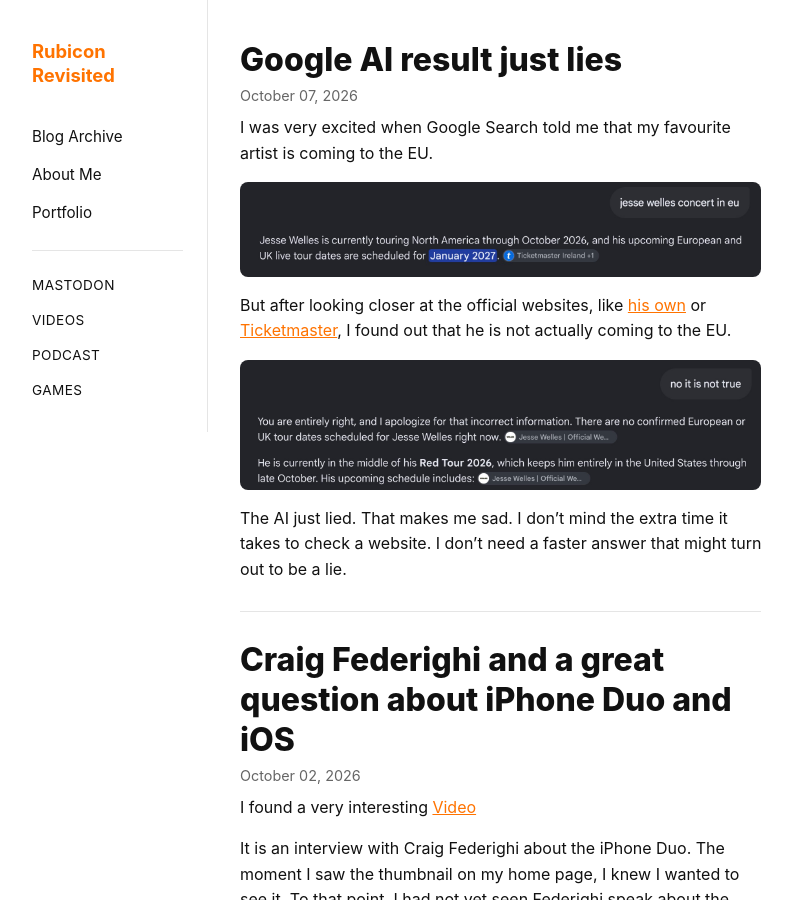
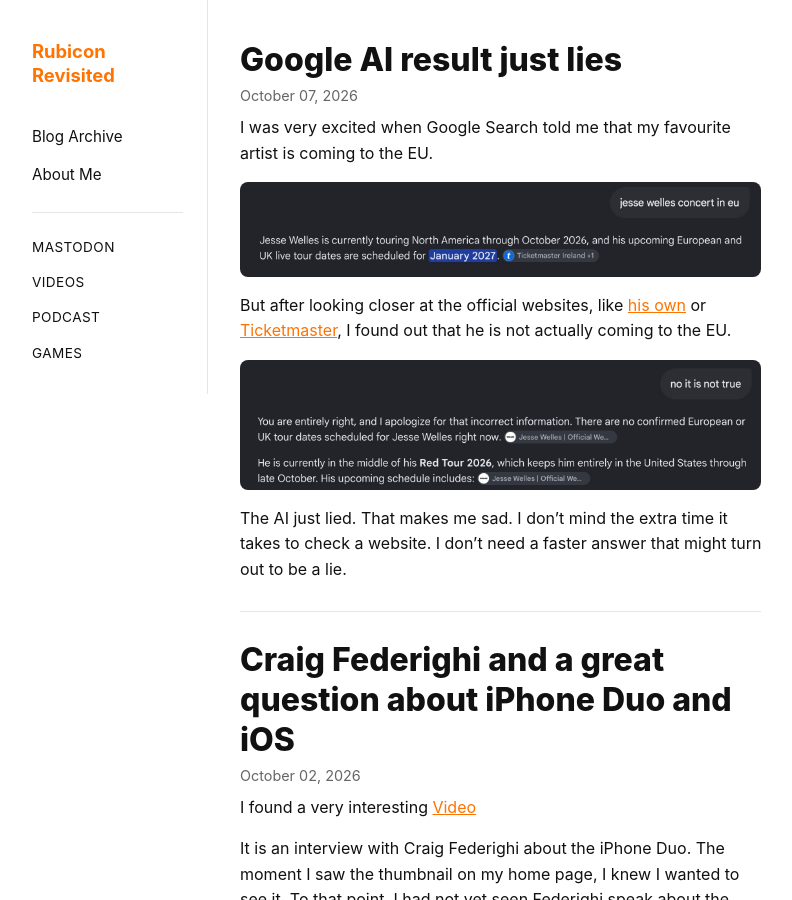
Before and after one commit to StepanJiri/stepankarasek.github.io, a Jekyll site: the page built from index.md, in a window 1280 px wide and 900 px high. Shown: the whole window, without its empty margins (152-944 px from the left). Built offline with Jekyll 4.4.1, drawn with Linux system fonts in a browser that asks for light colours.

Commit message:
Update default.html

```diff
--- a/_layouts/default.html
+++ b/_layouts/default.html
@@ -24,9 +24,6 @@
         <a href="{{ '/about/' | relative_url }}"
            class="nav-link {% if page.url contains '/about' %}active{% endif %}">About Me</a>
 
-        <a href="{{ '/portfolio/' | relative_url }}"
-           class="nav-link {% if page.url contains '/portfolio' %}active{% endif %}">Portfolio</a>
-
         <div class="sidebar-divider"></div>
 
         <a href="https://mastodon.social/@StepanJiriKarasek" class="nav-link nav-caps" target="_blank" rel="noopener">Mastodon</a>
```
